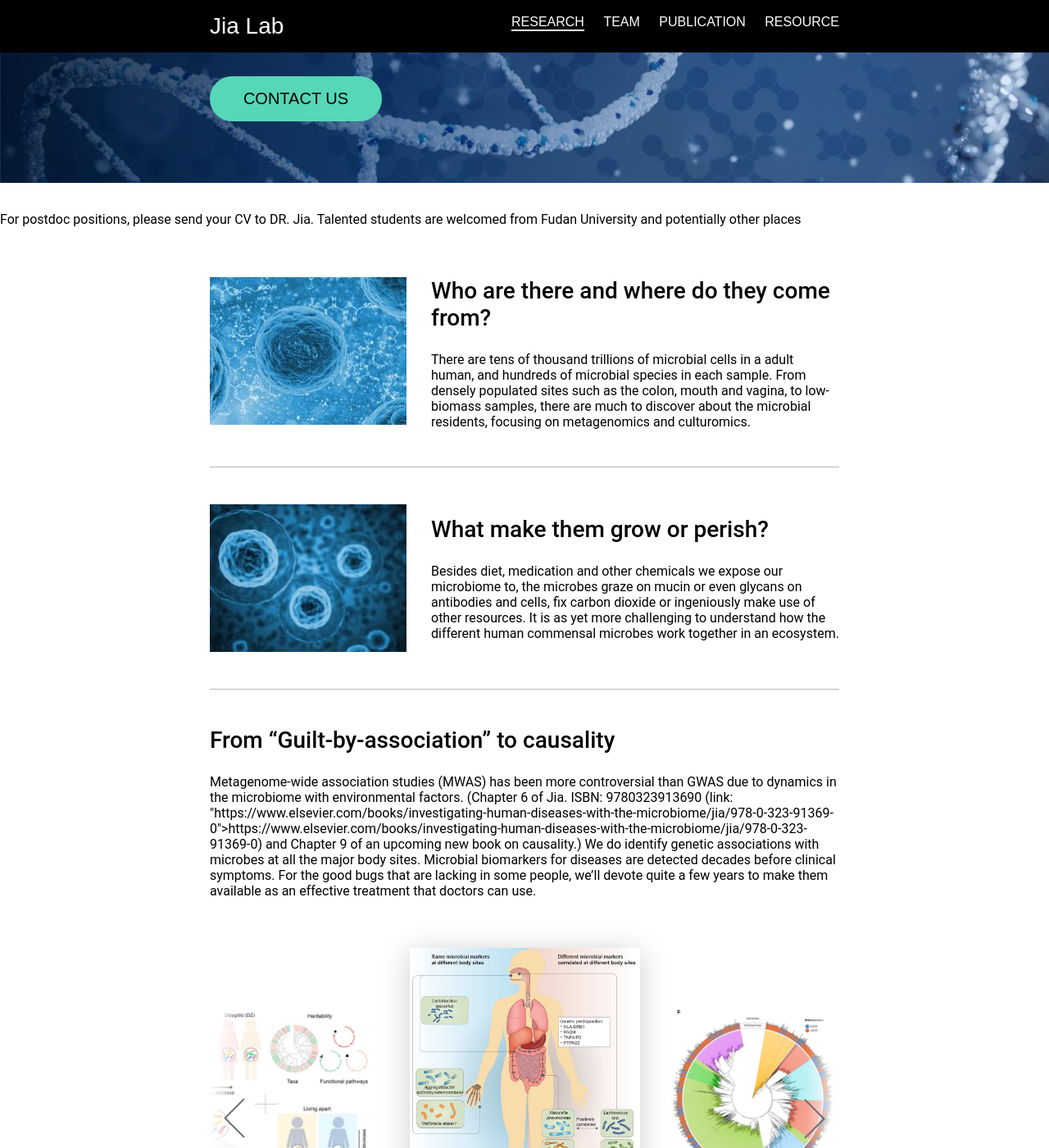
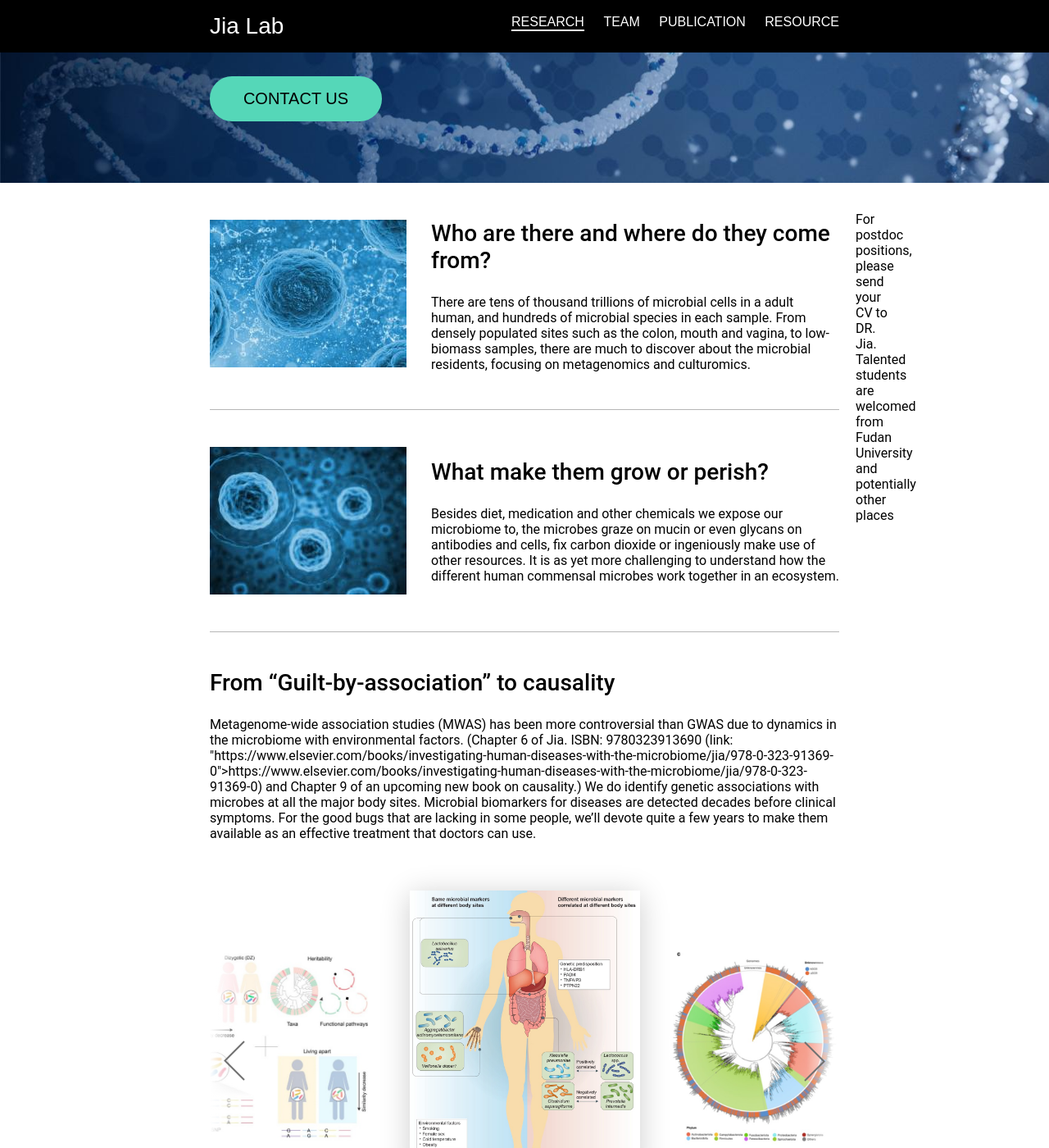
Before and after one commit to aghnu/JiaLab_website, a Jekyll site: the page built from index.html, in a window 1280 px wide and 1400 px high, scrolled down 377 px. Shown: the whole window at 82% size. Built offline with Jekyll 4.4.1, drawn with Linux system fonts in a browser that asks for light colours; some web fonts are replaced.

Commit message:
Add side panel position styling

```diff
--- a/_sass/_pages.scss
+++ b/_sass/_pages.scss
@@ -161,6 +161,38 @@ $publication-mobile-page-navigation-item-color:         #000000;
 $publication-mobile-page-navigation-item-color-hover:   #55D7B8;
 $publication-mobile-page-navigation-item-size:          20px;
 
+
+// side panel
+$side-panel-width:      50px;
+$side-panel-margin:    20px;
+
+.page-research-side-panel {
+    width: $content-width-ratio;
+    max-width: $max-content-width;
+    min-width: calc(#{$min-content-width} - 50px);
+    margin: auto;
+    position: relative;
+    // left: 0;
+    .side-panel {
+        margin: 0;
+        padding: 0;
+        position: absolute;
+        width: $side-panel-width;
+        right: calc(-#{$side-panel-width} - #{$side-panel-margin});
+    }
+    .news {
+
+    }
+    .contact_panel {
+        .icon {
+
+        }
+
+        p {
+
+        }
+    }
+}
 .page-research-block-banner {
     overflow: hidden;
 
--- a/index.html
+++ b/index.html
@@ -17,6 +17,7 @@ transparent_navi: true
         </div>
     </div>
     <div class="page-research-side-panel">
+        <div class="side-panel">
             <div class="news">
                 <img class="news_img">
             </div>
@@ -25,7 +26,9 @@ transparent_navi: true
                 <p>For postdoc positions, please send your CV to DR. Jia. Talented students are welcomed from Fudan University and potentially other places</p>
             </div>
         </div>
+    </div>
     <div class="content-wrapper">
+
         <div class="page-research-block-intro">
             <div class="section">
                 <img src='/assets/img/research_intro_figure_1.jpg' class="figure">
```
Lines whose indentation alone changed are shown as unchanged.
